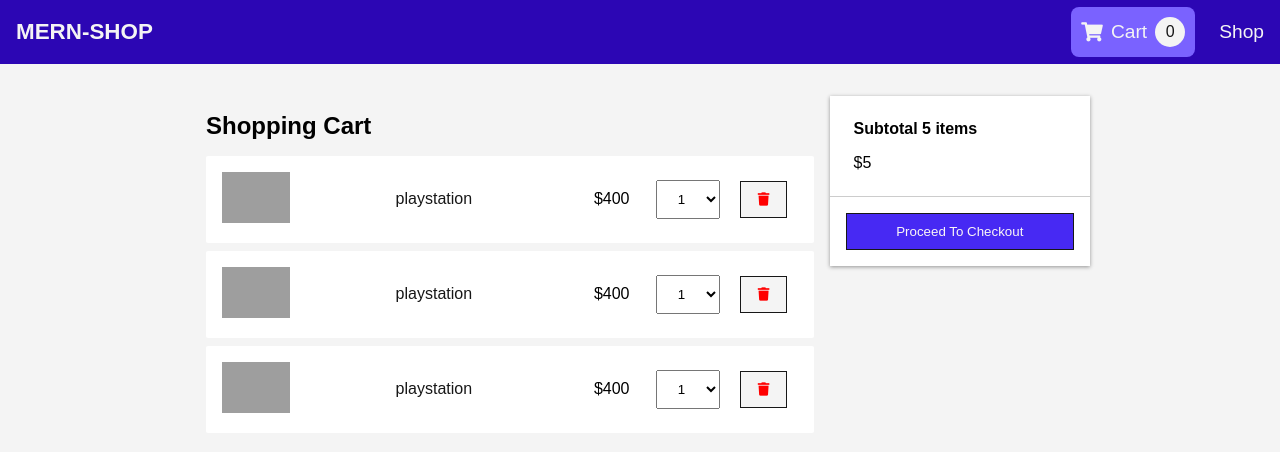
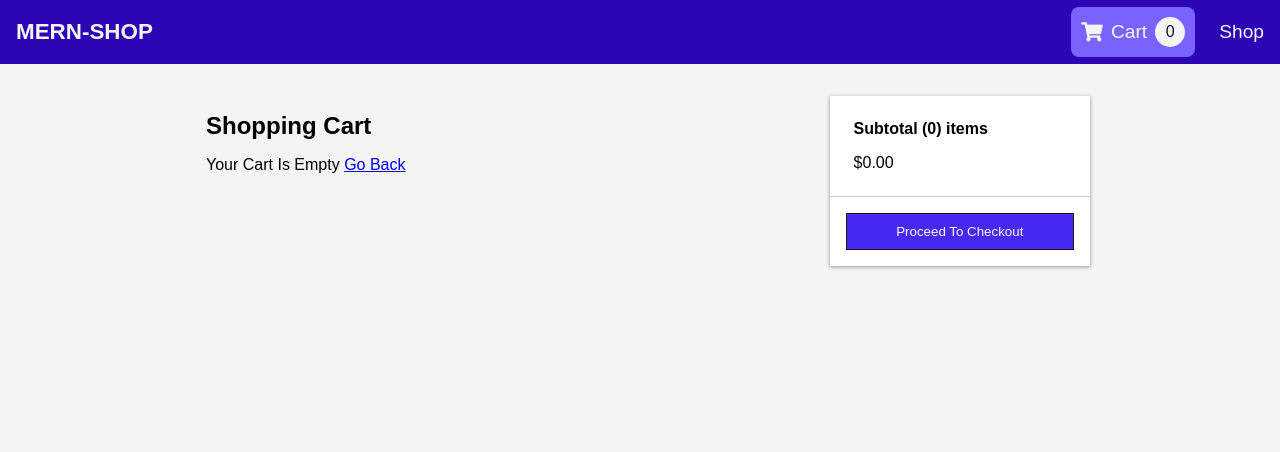
Before and after one commit to ionnour/mern-shop, a React (Create React App) app in the folder frontend/: page /cart in a window 1280 px wide. Shown: the top 452 px of the page. Built offline with nearby package versions, Linux system fonts and the light colour scheme; grey boxes are pictures that could not be loaded.

Commit message:
add action for cart view

```diff
--- a/frontend/src/components/CartItemList.js
+++ b/frontend/src/components/CartItemList.js
@@ -2,29 +2,30 @@
 import {Link} from 'react-router-dom';
 
 
-const CartItemList = () => {
+const CartItemList = ({ item, qtyChangeHandler, removeHandler }) => {
   return (
     <div className="cartitem">
       <div className="cartitem-image">
-        <img src='https://images.hindustantimes.com/tech/img/2020/06/12/960x540/sony_ps5_digital_edition_1591929311470_1591929330517.jpg' alt='titlr' />
-
+        <img src={item.imageUrl} alt={item.name}/>
       </div>
-      <Link to={`/product/${111}`} className="cartItem-name">
-        <p>playstation</p>
+      <Link to={`/product/${item.product}`} className="cartItem-name">
+        <p>{item.name}</p>
       </Link>
-      <p className="cartitem-price">$400</p>
+      <p className="cartitem-price">${item.price}</p>
       <select
-
+        value={item.qty}
+        onChange={(e) => qtyChangeHandler(item.product, e.target.value)}
         className="cartItem-select"
       >
-        <option value="1" >1</option>
-        <option value="2" >2</option>
-        <option value="3" >3</option>
-        <option value="4" >4</option>
+        {[...Array(item.countInStock).keys()].map((x) => (
+          <option key={x + 1} value={x + 1}>
+            {x + 1}
+          </option>
+        ))}
       </select>
       <button
         className="cartItem-deleteBtn"
-
+        onClick={() => removeHandler(item.product)}
       >
         <i className="fas fa-trash"></i>
       </button>
--- a/frontend/src/components/Navbar.js
+++ b/frontend/src/components/Navbar.js
@@ -1,7 +1,16 @@
 import './Navbar.css';
 import {Link} from 'react-router-dom';
+import { useSelector } from "react-redux";
 
 const Navbar = ({menuClick}) => {
+
+  const { cartItems } = useSelector((state) => state.cart);;
+
+
+  const getCartCount = () => {
+    return cartItems.reduce((qty, item) => Number(item.qty) + qty, 0);
+  };
+
   return (
     <nav className="navbar">
       <div className="navbar-logo">
@@ -13,7 +22,7 @@
           <Link to="/cart" className="cart-link">
             <i className="fas fa-shopping-cart"></i>
             <span>
-              Cart <span className="cartlogo-badge">0</span>
+              Cart <span className="cartlogo-badge">{getCartCount()}</span>
             </span>
           </Link>
         </li>
--- a/frontend/src/components/SideBar.js
+++ b/frontend/src/components/SideBar.js
@@ -1,5 +1,6 @@
 import './SideBar.css';
 import {Link } from 'react-router-dom';
+import { useSelector } from "react-redux";
 
 const SideBar = ({showMenu, menuClick}) => {
   const  sideMenu = ["sidedrawer"];
@@ -7,6 +8,13 @@
   if (showMenu) {
     sideMenu.push("show");
   }
+
+
+  const { cartItems } = useSelector((state) => state.cart);;
+
+  const getCartCount = () => {
+    return cartItems.reduce((qty, item) => Number(item.qty) + qty, 0);
+  };
 
 
   return (
@@ -17,7 +25,7 @@
             <i className="fas fa-shopping-cart"></i>
             <span>
               Cart{" "}
-              <span className="sidebar-cartbadge">0</span>
+              <span className="sidebar-cartbadge">{getCartCount()}</span>
             </span>
           </Link>
         </li>
--- a/frontend/src/components/views/Cart.js
+++ b/frontend/src/components/views/Cart.js
@@ -1,21 +1,68 @@
 import './Cart.css';
+
+import { useSelector, useDispatch } from "react-redux";
+import { Link } from "react-router-dom";
+
 import CartItemList from '../CartItemList';
 
+import { addToCart, removeFromCart } from "../../redux/actions/cartActions";
+
+
+
 const Cart = () => {
+  const dispatch = useDispatch();
+
+  const cart = useSelector((state) => state.cart);
+  const { cartItems } = cart;
+
+
+
+  const qtyChangeHandler = (id, qty) => {
+    dispatch(addToCart(id, qty));
+  };
+
+  const removeFromCartHandler = (id) => {
+    dispatch(removeFromCart(id));
+  };
+
+  const getCartCount = () => {
+    return cartItems.reduce((qty, item) => Number(item.qty) + qty, 0);
+  };
+
+  const getCartSubTotal = () => {
+    return cartItems
+      .reduce((price, item) => price + item.price * item.qty, 0)
+      .toFixed(2);
+  };
+
+
   return (
     <div className="cart" >
       <div className="cart-left">
-          <h2>Shopping Cart</h2>
+        <h2>Shopping Cart</h2>
 
-          <CartItemList />
-          <CartItemList />
-          <CartItemList />
-        </div>
+          {cartItems.length === 0 ? (
+            <div>
+              Your Cart Is Empty <Link to="/">Go Back</Link>
+            </div>
+          ) : (
+            cartItems.map((item) => (
+              <CartItemList
+                key={item.product}
+                item = {item}
+                qtyChangeHandler={qtyChangeHandler}
+                removeHandler={removeFromCartHandler}
+              />
+            ))
+          )}
+
+
+      </div>
 
         <div className="cart-right">
           <div className="cart-info">
-            <p>Subtotal 5 items</p>
-            <p>$5</p>
+            <p>Subtotal ({getCartCount()}) items</p>
+            <p>${getCartSubTotal()}</p>
           </div>
           <div>
             <button>Proceed To Checkout</button>
@@ -24,6 +71,6 @@
 
     </div>
   )
-}
+};
 
-export default Cart
+export default Cart;
--- a/frontend/src/redux/actions/cartActions.js
+++ b/frontend/src/redux/actions/cartActions.js
@@ -1,15 +1,16 @@
+
 import * as actionTypes from "../constants/cartConstants";
 import axios from "axios";
 
 export const addToCart = (id, qty) => async (dispatch, getState) => {
-  const {data} = await axios.get(`/api/products/${id}`);
+  const { data } = await axios.get(`/api/products/${id}`);
 
   dispatch({
     type: actionTypes.ADD_TO_CART,
-    payLoad: {
+    payload: {
       product: data._id,
       name: data.name,
-      imageURL: data.imageURL,
+      imageUrl: data.imageUrl,
       price: data.price,
       countInStock: data.countInStock,
       qty,
@@ -22,8 +23,8 @@
 export const removeFromCart = (id) => (dispatch, getState) => {
   dispatch({
     type: actionTypes.REMOVE_FROM_CART,
-    payLoad: id,
+    payload: id,
   });
 
   localStorage.setItem("cart", JSON.stringify(getState().cart.cartItems));
-}
+};
--- a/frontend/src/redux/reducers/cartReducer.js
+++ b/frontend/src/redux/reducers/cartReducer.js
@@ -1,11 +1,14 @@
-import * as actionTypes from '../constants/cartConstants';
+import * as actionTypes from "../constants/cartConstants";
 
+const CART_INITIAL_STATE = {
+  cartItems: [],
+};
 
-
-export  const cartReducer = (state = {cartItems: []}, action ) => {
-  switch(action.type) {
+export const cartReducer = (state = CART_INITIAL_STATE, action) => {
+  switch (action.type) {
     case actionTypes.ADD_TO_CART:
       const item = action.payload;
+
       const existItem = state.cartItems.find((x) => x.product === item.product);
 
       if (existItem) {
@@ -21,14 +24,12 @@
           cartItems: [...state.cartItems, item],
         };
       }
-
     case actionTypes.REMOVE_FROM_CART:
       return {
         ...state,
-        cartItems: state.cartItems.filter((x)=> x.product !== action.payload),
-
+        cartItems: state.cartItems.filter((x) => x.product !== action.payload),
       };
-
-    default: return state;
+    default:
+      return state;
   }
-}
+};
--- a/frontend/src/redux/store.js
+++ b/frontend/src/redux/store.js
@@ -13,8 +13,21 @@
 
 const middleware = [thunk];
 
+
+
+const cartItemsInLocalStorage = localStorage.getItem("cart")
+  ? JSON.parse(localStorage.getItem("cart"))
+  : [];
+
+const INITIAL_STATE = {
+  cart: {
+    cartItems: cartItemsInLocalStorage,
+  },
+};
+
 const store = createStore (
   reducer,
+  INITIAL_STATE,
   composeWithDevTools(applyMiddleware(...middleware))
 );
 
```
